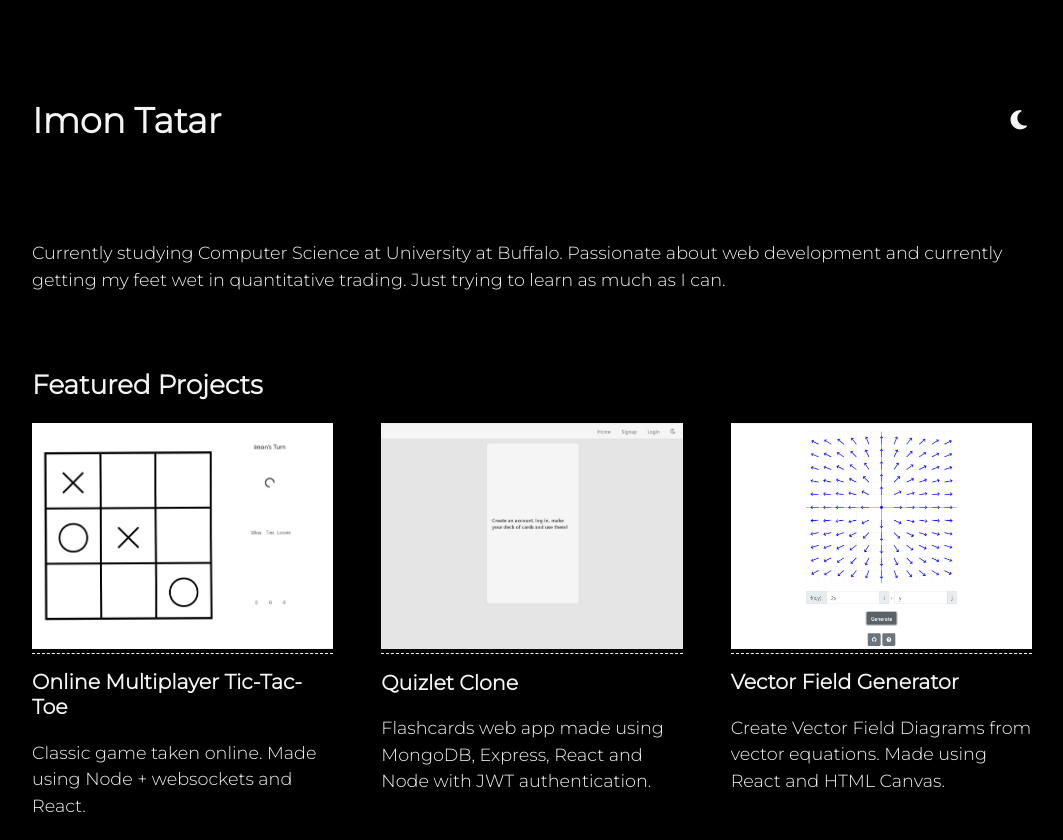
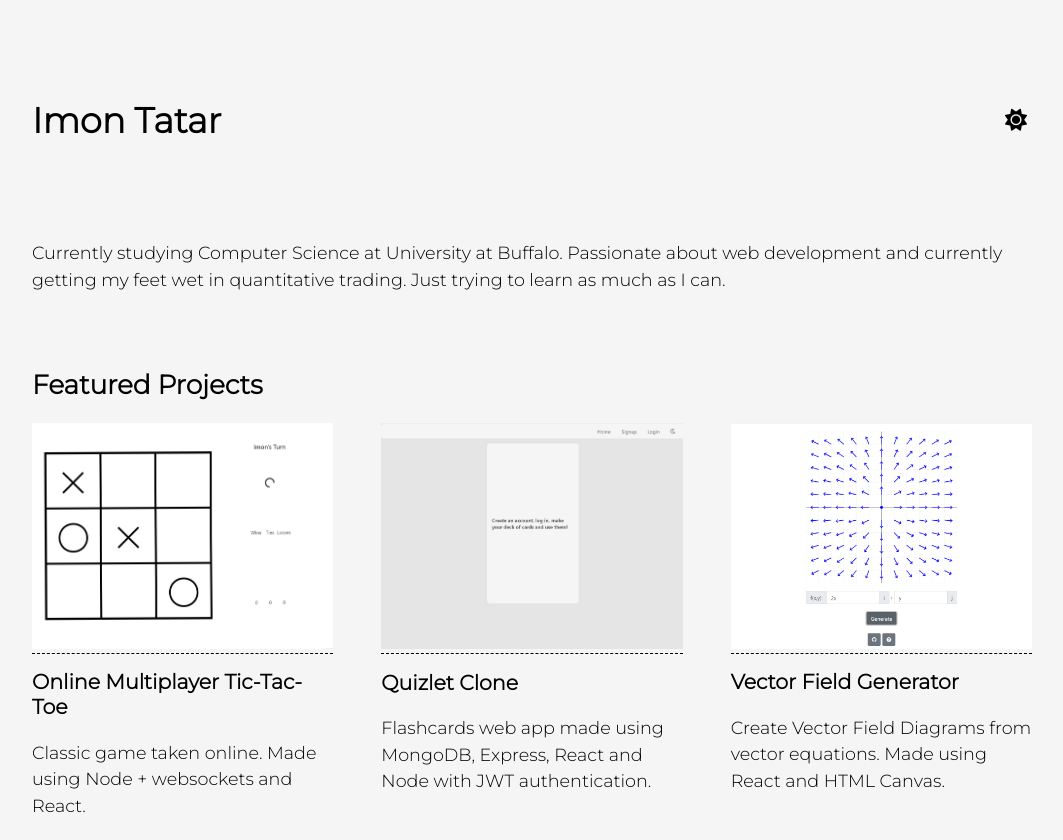
Before and after one commit to Ta7ar/Ta7ar.github.io, a plain HTML site: page index.html in a window 1280 px wide. Shown: the top 840 px of the page, without its empty margins (108-1171 px from the left). Drawn offline with Linux system fonts and the light colour scheme.

Commit message:
Change default theme to light

```diff
--- a/index.html
+++ b/index.html
@@ -22,7 +22,7 @@
     <title>Imon Tatar</title>
   </head>
 
-  <body class="dark" id="body">
+  <body class="light" id="body">
     <header>
       <div
         style="
@@ -32,7 +32,7 @@
         "
       >
         <h1>Imon Tatar</h1>
-        <i class="fas fa-moon" id="toggle-icon" onclick="toggleDayNight()"></i>
+        <i class="fas fa-sun" id="toggle-icon" onclick="toggleDayNight()"></i>
       </div>
     </header>
     <section class="about">
```
